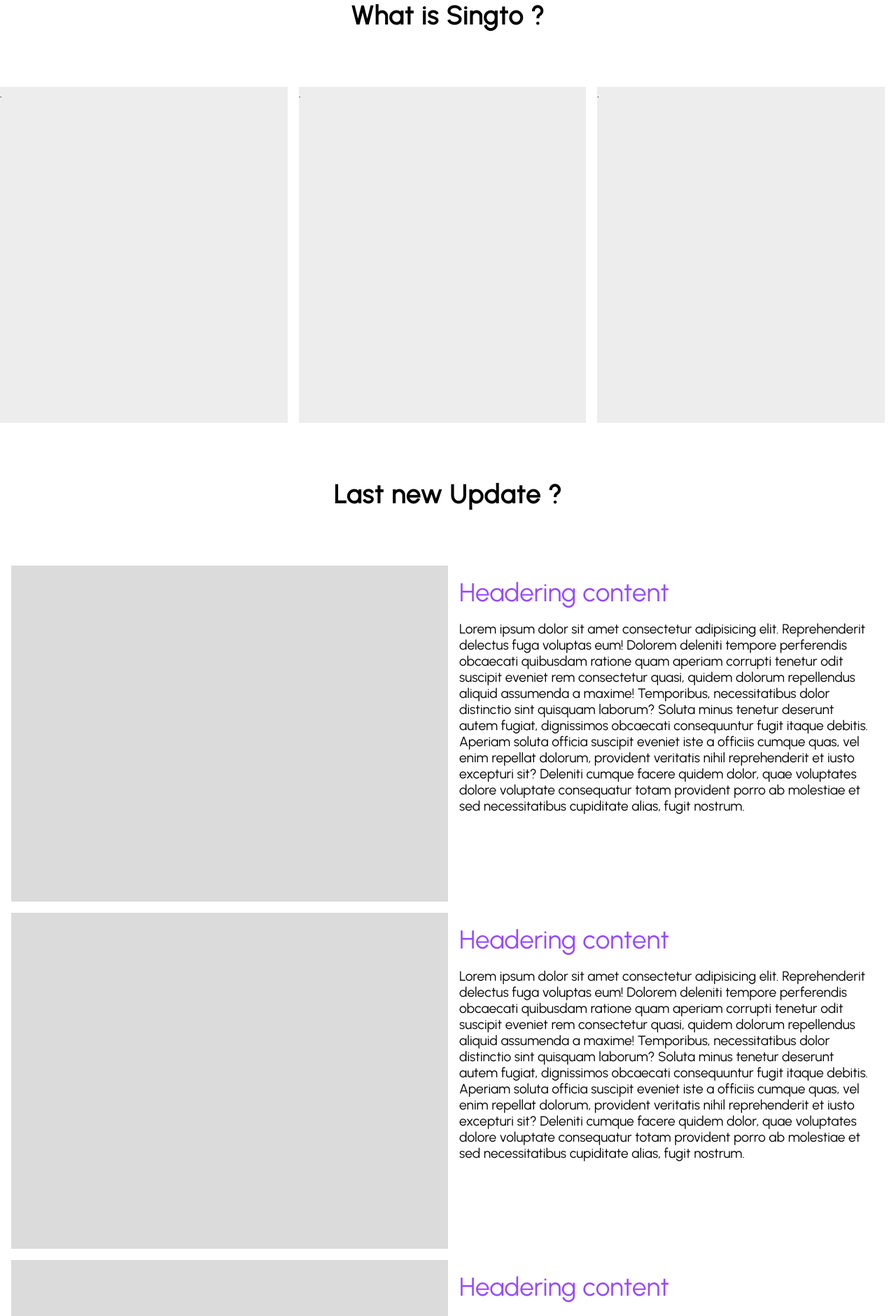
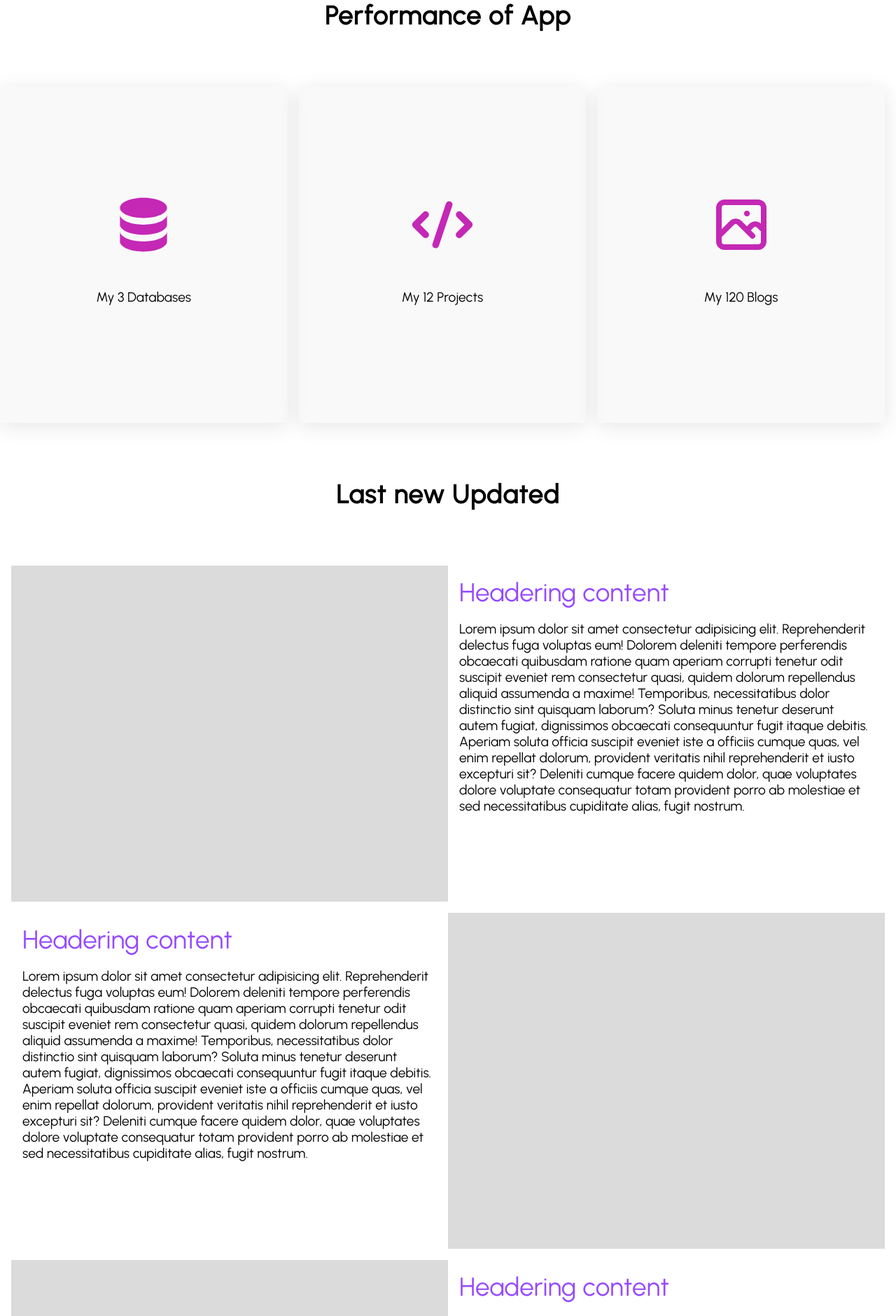
Before and after one commit to singharatbunphim/MyAppBeta, a Next.js app: page / in a window 1280 px wide. Shown: the part 1200-3080 px from the top of the page at 70% size. Built offline with nearby package versions, Linux system fonts and the light colour scheme.

Commit message:
add IconFeature

```diff
--- a/component/content/features/main.jsx
+++ b/component/content/features/main.jsx
@@ -1,22 +1,32 @@
 import styles from '../../../styles/content/feature.module.scss'
 import React,{useEffect,useState} from 'react';
+import { HiDatabase , HiCode ,HiOutlinePhotograph } from 'react-icons/hi';
 const FeatureMain = () => {
 return (
         <>
 
             <div className={styles.faq_container}>
-                <div className={styles.faq_header}>What is Singto ?</div>
+                <div className={styles.faq_header}>Performance of App</div>
                 <div className={styles.cards}>
-                    <div className={styles.cardItem}>.</div>
-                    <div className={styles.cardItem}>.</div>
-                    <div className={styles.cardItem}>.</div>
+                    <div className={styles.cardItem}>
+                        <span><HiDatabase /></span>
+                        <p>My 3 Databases </p>
+                        </div>
+                    <div className={styles.cardItem}>
+                        <span><HiCode/></span>
+                        <p>My 12 Projects</p>
+                    </div>
+                    <div className={styles.cardItem}>
+                        <span><HiOutlinePhotograph/></span>
+                        <p>My 120 Blogs</p>
+                    </div>
                 </div>
 
             </div>
 
 
             <div className={styles.feature_container}>
-                <div className={styles.feature_Header}><span>Last new Update ?</span></div>
+                <div className={styles.feature_Header}><span>Last new Updated</span></div>
 
                 <div className={styles.feature_Body}>
                     <div className={styles.feature_Body_left}  id="body">
@@ -57,7 +67,7 @@ return (
                 </div>
 
                 <div className={styles.feature_Body}>
-                    <div className={styles.feature_Body_left}  id="body">
+                    <div className={styles.feature_Body_left}>
                             <div className={styles.child_bg}>
                                 <div className={styles.child_head}>
                                 </div>
--- a/component/content/personalProfile.jsx
+++ b/component/content/personalProfile.jsx
@@ -34,7 +34,7 @@ const PersonalProfile = () => {
             </div>
 
             <Feature />
-            {/* <Experience /> */}
+            <Experience />
 
 
         </>
--- a/styles/content/feature.module.scss
+++ b/styles/content/feature.module.scss
@@ -120,6 +120,71 @@ $breakpoints: (
             background-color: rgba(196, 195, 195, 0.6);
         }
 
+
+
+        .feature_Body_right {
+            font-size: 2.3rem;
+            padding: 1rem;
+
+            .title {
+                color: rgb(149, 73, 255);
+                @include Media_Phone(sm){
+                    font-size: 1.7rem;
+                }
+            }
+
+            .lorems {
+                font-size: 1.2rem;
+                @include Media_Phone(sm){
+                    font-size: 0.8rem;
+                }
+            }
+        }
+    }
+
+
+    .feature_Body:nth-child(odd) {
+
+
+        .feature_Body_left {
+            order: 1;
+            width: 45rem;
+            transition: all 0.3s ease-in;
+
+            @include Media_Phone(sm){
+                width: 100%;
+                height: auto;
+                order: 0;
+            }
+
+            @include Media_tablet(md){
+                width: 100%;
+                height: auto;
+                order: 0;
+            }
+
+            @include Media_labtop(lg){
+                width: 100%;
+                height: auto;
+                order: 0;
+            }
+
+            @include Media_up(lgx){
+                width: 100%;
+                height: auto;
+                order: 1;
+            }
+
+
+
+            height: 100%;
+            position: relative;
+            filter: blur(-5rem);
+            background-color: rgba(196, 195, 195, 0.6);
+        }
+
+
+
         .feature_Body_right {
             font-size: 2.3rem;
             padding: 1rem;
@@ -170,11 +235,32 @@ $breakpoints: (
             padding-bottom: 1rem;
         }
 
+        @include Media_tablet(md){
+            flex-direction: column;
+            padding-bottom: 1rem;
+        }
+
+
         .cardItem {
-            background-color: rgba(196, 195, 195, 0.3);
+            background-color: rgba(196, 195, 195, 0.1);
             width: 30rem;
+            flex-direction: column;
             height: 30rem;
+            border-radius: 2px;
             margin-right: 1rem;
+            display: flex;
+            justify-content: center;
+            align-items: center;
+            box-shadow: 0px 5px 30px rgba(0,0,0,0.1);
+
+            span {
+                font-size: 6rem;
+                color: rgba(196, 40, 181, 1)
+            }
+
+            p {
+                font-size: 1.2rem;
+            }
 
             @include Media_Phone(sm){
                 width: 100%;
@@ -188,6 +274,7 @@ $breakpoints: (
                 height: 20rem;
                 margin-right: 0.3rem;
             }
+
         }
     }
 }
```
